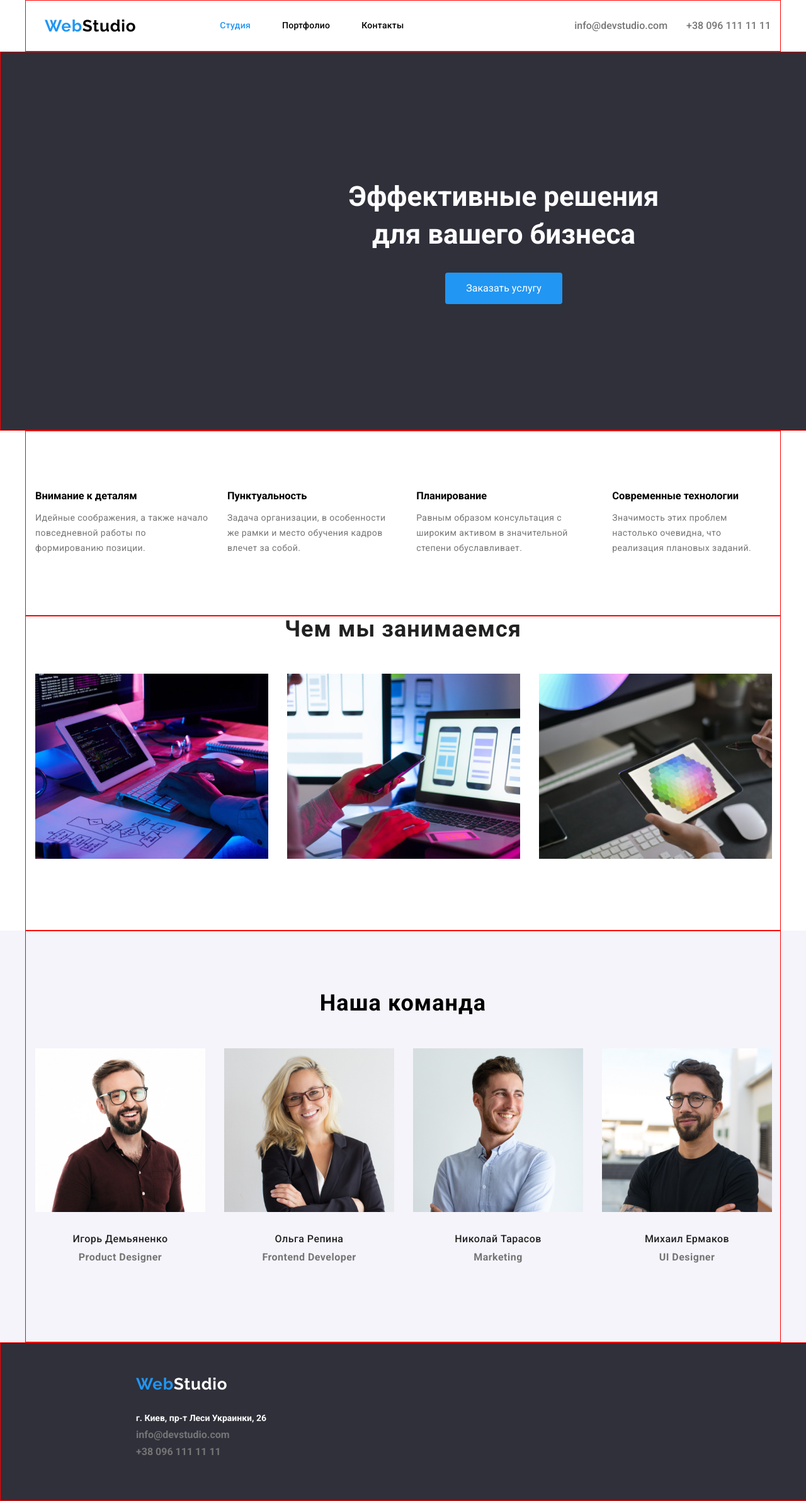
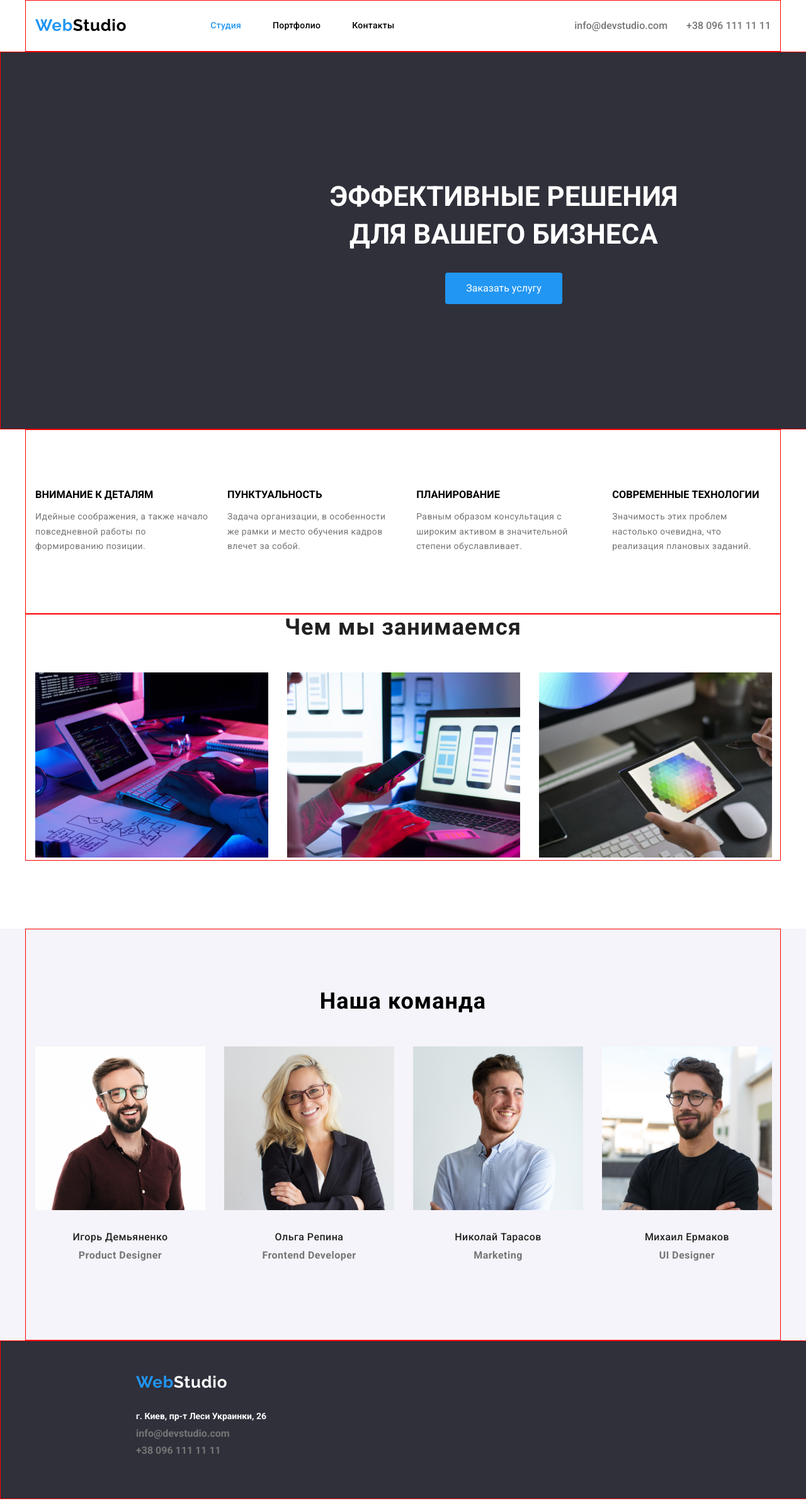
Before and after one commit to LysenkoVitalii/goit-markup-hw-03, a plain HTML site: page index.html in a window 1280 px wide. Shown: the top 2384 px of the page at 63% size. Drawn offline with Linux system fonts and the light colour scheme.

Commit message:
home work is corrected

```diff
--- a/css/modern-normalize.css
+++ b/css/modern-normalize.css
@@ -5,6 +5,11 @@
 /* обнуляем дефолтные маркеры у всех маркированных списков */
 ul {
   list-style: none;
+}
+
+* {
+  margin-top: 0;
+  margin-bottom: 0;
 }
 
 /* обнуляем дефолтные подчеркивания у всех ссылок */
--- a/css/style.css
+++ b/css/style.css
@@ -47,7 +47,7 @@ p {
 }
 
 .logo {
-  padding: 25px 93px 24px 15px;
+  /* padding: 25px 93px 24px 15px; */
 
   font-family: Raleway, sans-serif;
   font-style: normal;
@@ -62,8 +62,8 @@ p {
   color: var(--logo);
 }
 
-.header-list {
-  display: flex;
+.header-list .logo {
+  /* display: flex; */
   margin: 0;
 }
 
@@ -75,27 +75,23 @@ p {
   margin-left: 50px;
 }
 
-.site-nav,
-.item {
-  display: flex;
-  justify-content: space-between;
-  align-items: center;
-  margin: 0;
+.logo {
+  padding: 24px 93px 25px 0;
 }
 
-.header-list,
-.list-item {
+.logo,
+.link {
+  display: block;
+}
+
+.site-nav,
+.header-list {
   display: flex;
-  align-items: center;
-  justify-content: space-between;
 }
 
 .site-nav .link {
-  padding-top: 21px;
-  padding-bottom: 21px;
   align-items: flex-start;
   justify-content: space-between;
-  display: flex;
 
   font-weight: 500;
   font-size: 14px;
@@ -127,7 +123,14 @@ p {
 }
 
 /* Герой */
+/* .hero {
+  padding-top: 200px;
+} */
+
 .hero .container {
+  padding-top: 200px;
+  padding-bottom: 191px;
+
   background-color: var(--background);
   text-align: center;
   justify-content: center;
@@ -140,15 +143,14 @@ p {
   padding-right: 452px;
   padding-left: 452px;
   margin-bottom: 30px;
-  padding-top: 200px;
 
   color: var(--color-text);
   font-size: 44px;
   line-height: 1.36;
+  text-transform: uppercase;
 }
 
 .hero-button {
-  margin-bottom: 200px;
   display: inline-block;
   border-radius: 4px;
   padding: 10px 32px;
@@ -208,6 +210,7 @@ p {
 .featur-titile {
   margin-top: 0;
   margin-bottom: 13px;
+  text-transform: uppercase;
 }
 
 .featur-text {
@@ -221,6 +224,10 @@ p {
 }
 
 /* Примеры работ */
+
+.work {
+  padding-bottom: 108px;
+}
 
 .work-title {
   font-size: 36px;
@@ -242,7 +249,6 @@ p {
 .work-list li {
   margin-right: 30px;
   justify-content: center;
-  padding-bottom: 108px;
 }
 
 .work-list li:last-child {
@@ -293,7 +299,7 @@ p {
   color: var(--cord-color);
 }
 
-/* Футел */
+/* Футер */
 .footer .container {
   padding-top: 50px;
   padding-left: 215px;
@@ -340,7 +346,7 @@ p {
 }
 
 .footer-contact li:last-child {
-  margin-bottom: 60px;
+  padding-bottom: 60px;
 }
 
 /* Проэкты портфолио */
@@ -384,8 +390,7 @@ p {
 .portfolio-list {
   display: flex;
   flex-wrap: wrap;
-  padding: 0;
-  margin-bottom: 34px;
+  padding: 0 0 34px 0;
 }
 
 .card {
--- a/index.html
+++ b/index.html
@@ -79,13 +79,13 @@
         <h2 class="work-title">Чем мы занимаемся</h2>
         <ul class="work-list">
           <li>
-            <a href="#"><img src="./img/img.jpg" alt="Логотип компании" width="370" /></a>
+            <img src="./img/img.jpg" alt="Планшет с клавиатурой" width="370" />
           </li>
           <li>
-            <a href="#"><img src="./img/img(1).jpg" alt="Логотип компании" width="370" /></a>
+            <img src="./img/img(1).jpg" alt="человек держащий в руке телефон" width="370" />
           </li>
           <li>
-            <a href="#"><img src="./img/img(2).jpg" alt="Логотип компании" width="370" /></a>
+            <img src="./img/img(2).jpg" alt="человек держащий в руке iPad" width="370" />
           </li>
         </ul>
       </div>
@@ -96,22 +96,22 @@
         <h2 class="team-title">Наша команда</h2>
         <ul class="list">
           <li class="team-card">
-            <a href=""><img src="./img/1img.jpg" alt="Логотип компании" width="270" /></a>
+        <img src="./img/1img.jpg" alt="Игорь Демьяненко" width="270" />
             <h3 class="team-name">Игорь Демьяненко</h3>
             <p class="team-position">Product Designer</p>
           </li>
           <li class="team-card">
-            <a href=""><img src="./img/2img(1).jpg" alt="Логотип компании" width="270" /></a>
+        <img src="./img/2img(1).jpg" alt="Ольга Репина" width="270" />
             <h3 class="team-name">Ольга Репина</h3>
             <p class="team-position">Frontend Developer</p>
           </li>
           <li class="team-card">
-            <a href=""><img src="./img/3img(2).jpg" alt="Логотип компании" width="270" /></a>
+        <img src="./img/3img(2).jpg" alt="Николай Тарасов" width="270" />
             <h3 class="team-name">Николай Тарасов</h3>
             <p class="team-position">Marketing </p>
           </li>
           <li class="team-card">
-            <a href=""><img src="./img/4img(3).jpg" alt="Логотип компании" width="270" /></a>
+        <img src="./img/4img(3).jpg" alt="Михаил Ермаков" width="270" />
             <h3 class="team-name">Михаил Ермаков</h3>
             <p class="team-position">UI Designer</p>
           </li>
```
Also changed, not shown: portfolio.html (+14 -13 lines).
